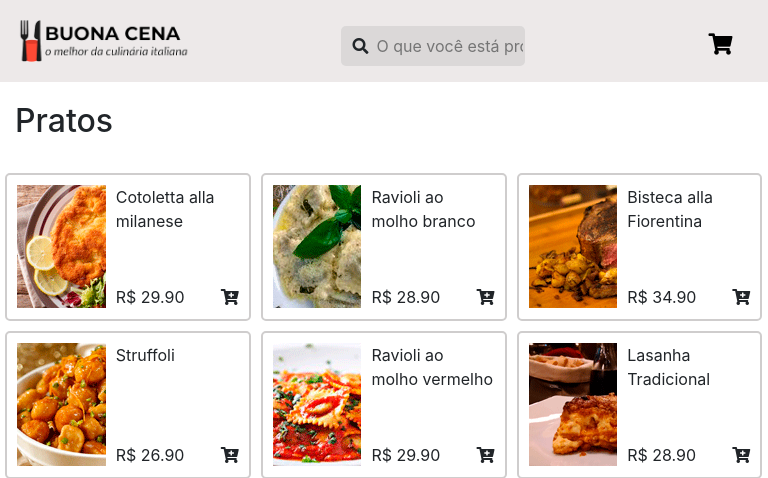
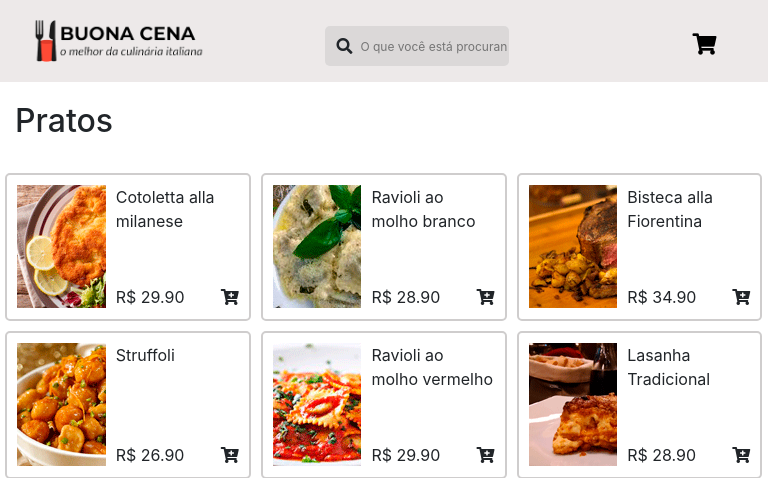
Before and after one commit to gustavoiosimura/BuonaCena, a Flask app: page / in a window 768 px wide. Shown: the top 478 px of the page. Run offline with Flask 2, Linux system fonts and the light colour scheme; data comes from the database, SQL or seed files in the repository; some libraries are stand-ins or nearby versions.

Commit message:
navbar melhorado no mobile

```diff
--- a/templates/base_cliente.html
+++ b/templates/base_cliente.html
@@ -14,8 +14,8 @@
 </head>
 <body style="max-width:100%;">
     <nav class="navbar navbar-expand-lg" style="background-color:#EDE9E9 !important;">
-      <a class="navbar-brand imglogo" href="#"><img src="img/logosemfundo2.png" alt="Logo Buona Cena" style="width: 175px;"></a>
-      <div class="row navut" style="margin-left: auto;margin-top:10px;">
+      <a class="navbar-brand imglogo" href="#"><img src="img/logosemfundo2.png" class="navlogo" alt="Logo Buona Cena" ></a>
+      <div class="row navut" style="margin-left: auto;">
         <div class="col-10" style="padding-left:0px;padding-right:0px;">
       <form class="form-inline my-2 my-lg-0" style="margin-left: auto;">
         <i style="position: relative;" class="fas fa-search searchicon"></i>
@@ -25,8 +25,7 @@
       <div class="col-2">
         <span >
           <a href="checkout.html">
-          <i class="fas fa-shopping-cart" style="font-size: 16pt;
-          line-height: 40pt;color:black;" ></i></a>
+          <i class="fas fa-shopping-cart carticon" style="font-size: 16pt;color:black;" ></i></a>
       </span>
     </div>
       </div>
--- a/templates/static/css/cardapio.css
+++ b/templates/static/css/cardapio.css
@@ -5,6 +5,16 @@ body {
     box-sizing: border-box;
 }
 @media screen and (max-width: 768px){
+    .navut{
+        margin-right: 1px !important;
+    }
+    .carticon{
+        line-height: 42pt !important;
+    }
+    .navlogo{
+        width:150px;
+        margin-left: 15px;
+    }
     .searchicon{
         left:22px;
     }
@@ -15,6 +25,7 @@ body {
         background-color: rgb(196 196 196 / 45%);
         border:none;
         border-radius:5px;
+        font-size: 12px;
         }
     .grid-container {
         display: grid;
@@ -51,6 +62,12 @@ body {
     }
 }
 @media screen and (min-width: 768px) and (max-width: 1900px)  {
+    .carticon{
+        line-height: 40pt !important;
+    }
+    .navlogo{
+        width:175px;
+    }
     .searchicon{
         left:27px;
     }
@@ -64,6 +81,7 @@ body {
         }
     .navut{
         width:60%;
+        margin-top:10px;
     }
     .grid-container {
         display: grid;
```
